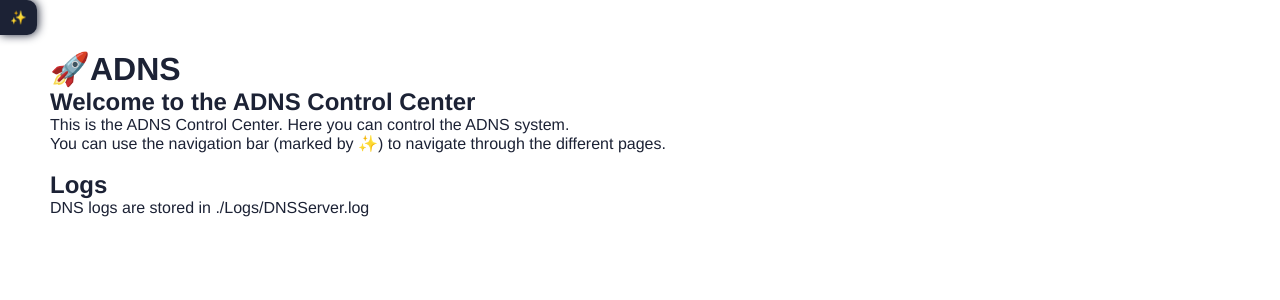
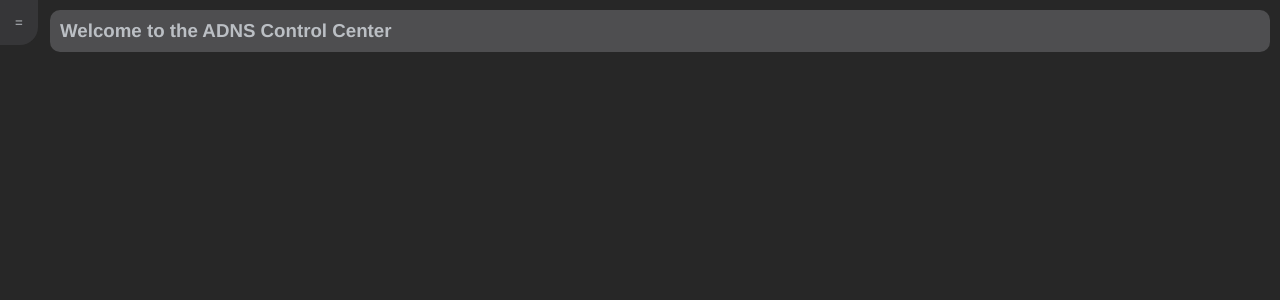
Before and after one commit to No767/AIO-ADNS, a Flask app: page / in a window 1280 px wide. Shown: the top 300 px of the page. Run offline with Flask 2, Linux system fonts and the light colour scheme; parts of the project's set-up code (start-up, migrations or seed data) failed here and were passed over.

Commit message:
replace with more elegant css/js

```diff
--- a/Processes/templates/index.html
+++ b/Processes/templates/index.html
@@ -6,26 +6,19 @@
         <link rel="stylesheet" href="style.css">
         <title>🚀ADNS</title>
     </head>
-    <body>
-        <button id="navshow" onclick="openNav()">✨</button>
+    <body onload="openNav()">
+        <button id="navshow" onclick="openNav()">=</button>
         <div id="nav" class="nav">
             <ul>
-                <li><h1 id="logo">🚀ADNS</h1></li>
                 <li><a href="index"><button>Home</button></a></li>
                 <li><a href="block"><button>Block</button></a></li>
                 <li><a href="route"><button>Route</button></a></li>
                 <li><a href="toggleONOFF"><button>Turn Off/On</button></a></li>
             </ul>
         </div>
-        <script src="nav.js"></script>
-        <div id="content">
-            <h1>🚀ADNS</h1>
-            <h2>Welcome to the ADNS Control Center</h2>
-            <p>This is the ADNS Control Center. Here you can control the ADNS system.</p>
-            <p>You can use the navigation bar (marked by ✨) to navigate through the different pages.</p>
-            <br>
-            <h2>Logs</h2>
-            <p>DNS logs are stored in <code>./Logs/DNSServer.log</code></p>
+        <div class="card" id="content">
+            <h3>Welcome to the ADNS Control Center</h3>
         </div>
     </body>
+    <script type="text/javascript" src="js/nav.js"></script>
 </html>
--- /dev/null
+++ b/Processes/templates/js/nav.js
@@ -0,0 +1,23 @@
+function openNav() {
+    if (document.getElementById("nav").style.top != "-100%") {
+        // original state restoration
+        document.getElementById("nav").style.top = "-100%";
+        document.getElementById("navshow").style.top = "0px";
+        document.getElementById("navshow").style.left = "0px";
+        document.getElementById("nav").style.backgroundColor = "#3c3c3fc0";
+        document.getElementById("navshow").style.backgroundColor = "#3c3c3fc0";
+        document.getElementById("navshow").style.padding = "15px";
+        document.getElementById("navshow").style.borderRadius = "0px 0px 18px 0px";
+        document.getElementById("navshow").textContent = "=";
+    } else {
+        // open state
+        document.getElementById("nav").style.top = "0px";
+        document.getElementById("navshow").style.top = "5px";
+        document.getElementById("navshow").style.left = "5px";
+        document.getElementById("navshow").style.backgroundColor = "red";
+        document.getElementById("nav").style.backgroundColor = "black";
+        document.getElementById("navshow").style.padding = "5px 10px 5px 10px";
+        document.getElementById("navshow").style.borderRadius = "32px";
+        document.getElementById("navshow").textContent = "x";
+    }
+}
--- a/Processes/templates/nav.js
+++ /dev/null
@@ -1,9 +0,0 @@
-function openNav() {
-    if (document.getElementById("nav").style.width == "200px") {
-        document.getElementById("nav").style.width = "0px";
-        document.getElementById("navshow").style.left = "0px";
-    } else {
-        document.getElementById("nav").style.width = "200px";
-        document.getElementById("navshow").style.left = "200px";
-    }
-}
--- a/Processes/templates/style.css
+++ b/Processes/templates/style.css
@@ -3,56 +3,59 @@
     padding: 0;
     font-family: Helvetica;
 }
+
+body {
+    background: rgb(39, 39, 39);
+}
+
 #logo {
     font-size: 36px;
-    color: #e8edff;
+    color: #bbbfc4;
     width: 200px;
 }
+
 #navshow {
-    position: fixed;
-    top: 0px;
-    left: 0px;
     z-index: 1;
-    padding: 10px;
-    transition: 0.5s;
-    background-color: #1c2235;
+    color: #bbbfc4;
+    position: absolute;
+    margin-left: 0px;
+    z-index: 2;
+    transition: 0.8s;
+    backdrop-filter: blur(2px);
     border: none;
-    border-radius: 0 10px 10px 0;
-    box-shadow: 1px 0px 10px #1c2235;
 }
-#content {
-    margin: 50px;
-    color: #1c2235;
-    border-radius: 10px;
-}
+
 .nav {
-    width: 0px;
+    width: 100%;
     height: 100%;
     position: fixed;
-    background-color: #1c2235;
+    backdrop-filter: blur(2px);
     z-index: 1;
-    top: 0;
-    left: 0;
-    overflow-x: hidden;
-    transition: 0.5s;
-    box-shadow: 1px 0px 10px #1c2235;
+    transition: 0.8s;
 }
+
 .nav ul {
     text-align: center;
-    list-style-type: none;
-    padding: 0;
+    align-items: center;
+    margin-top: 50%;
+    overflow: hidden;
 }
-.nav ul li button {
-    color: #e8edff;
+
+.nav ul li {
+    display: inline-block;
+}
+
+.nav ul li a button{
+    margin: 10px;
+    border: none;
     background-color: transparent;
-    border: none;
-    width: 200px;
-    box-shadow: 0px 0px 0px #e8edff;
-    transition: 0.5s;
+    color: #bbbfc4;
+}
+
+.card {
+    color: #bbbfc4;
+    background-color: #4e4e50;
+    border-radius: 10px;
+    margin: 10px 10px 50px 50px;
     padding: 10px;
 }
-.nav ul li a button:hover {
-    color: black;
-    background-color: #e8edff;
-    box-shadow: 0px 0px 2px #e8edff;
-}
```
